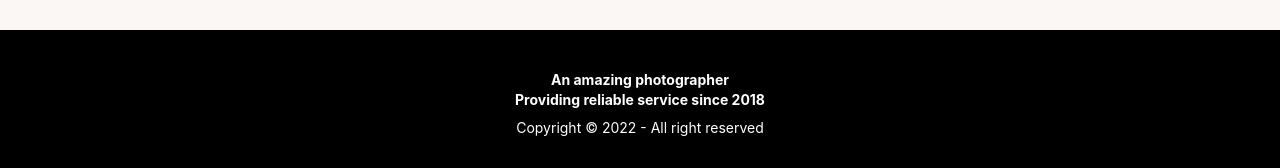
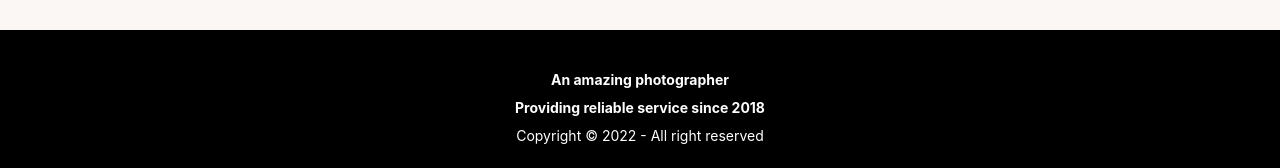
Before and after one commit to polyakhtar/service-review-client-side, a React (Create React App) app: page / in a window 1280 px wide. Shown: the part 2547-2715 px from the top of the page. Built offline with nearby package versions, Linux system fonts and the light colour scheme; no server answers.

Commit message:
footer file designed

```diff
--- a/src/Pages/Home/Slider/Slider.js
+++ b/src/Pages/Home/Slider/Slider.js
@@ -4,7 +4,7 @@ import img2 from '../../../assets/slider-image/slider-2.jpg';
 import img3 from '../../../assets/slider-image/slider-3.jpg';
 import img4 from '../../../assets/slider-image/slider-4.jpg';
 import img5 from '../../../assets/slider-image/slider-5.jpg';
-import SliderItem from './SliderItem/SliderItem'
+import SliderItem from './SliderItem/SliderItem';
 
 const sliderData=[
     {
--- a/src/Pages/Shared/Footer/Footer.js
+++ b/src/Pages/Shared/Footer/Footer.js
@@ -6,9 +6,10 @@ const Footer = () => {
         <footer className="footer footer-center p-10 bg-black text-white">
   <div>
 
-    <p className="font-bold">
-     An amazing photographer <br/>Providing reliable service since 2018
-    </p>
+    <div className="font-bold">
+    <p className='mb-2'> An amazing photographer</p>
+    <p> Providing reliable service since 2018</p>
+    </div>
     <p>Copyright © 2022 - All right reserved</p>
   </div>
   <div>
```
